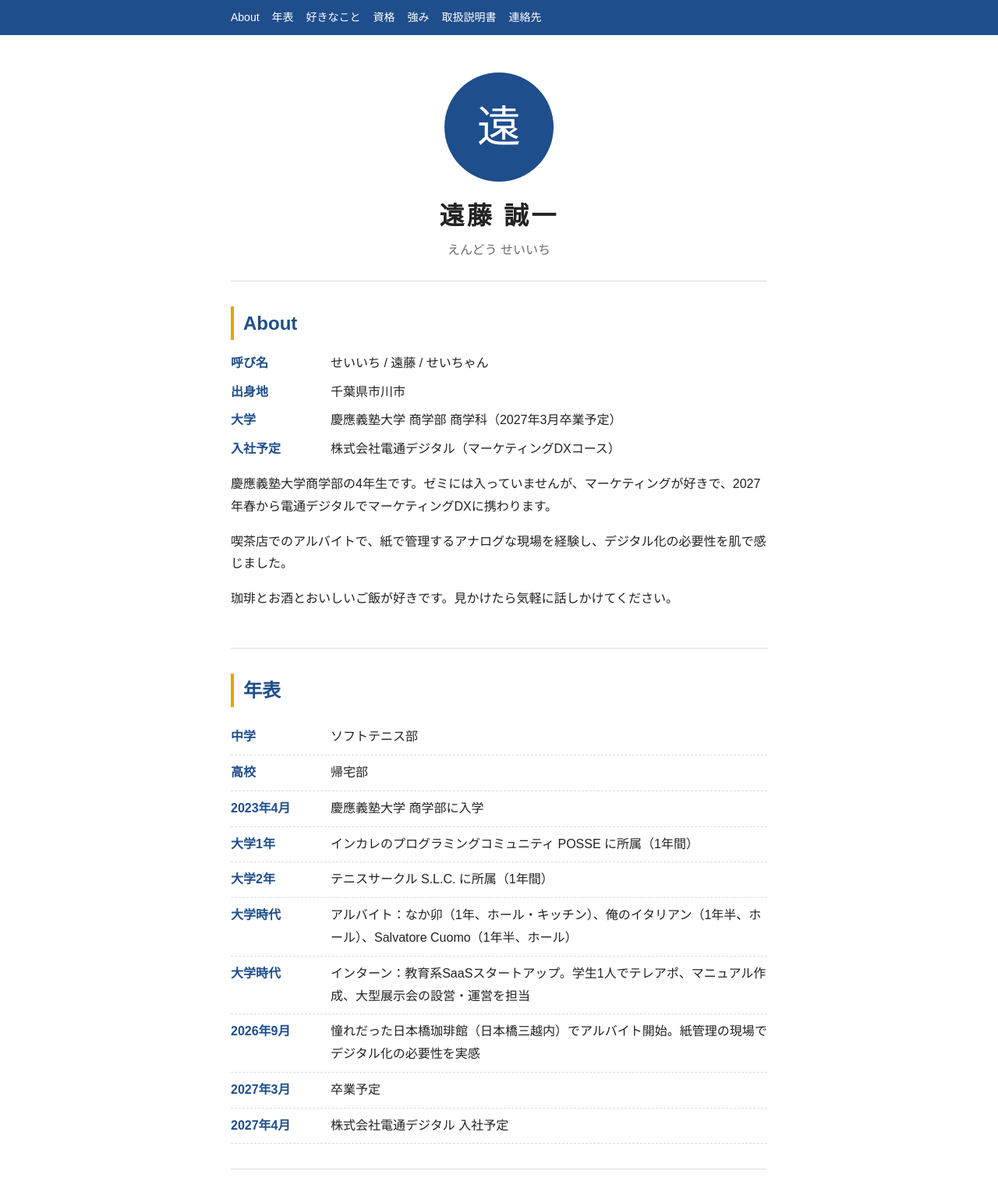
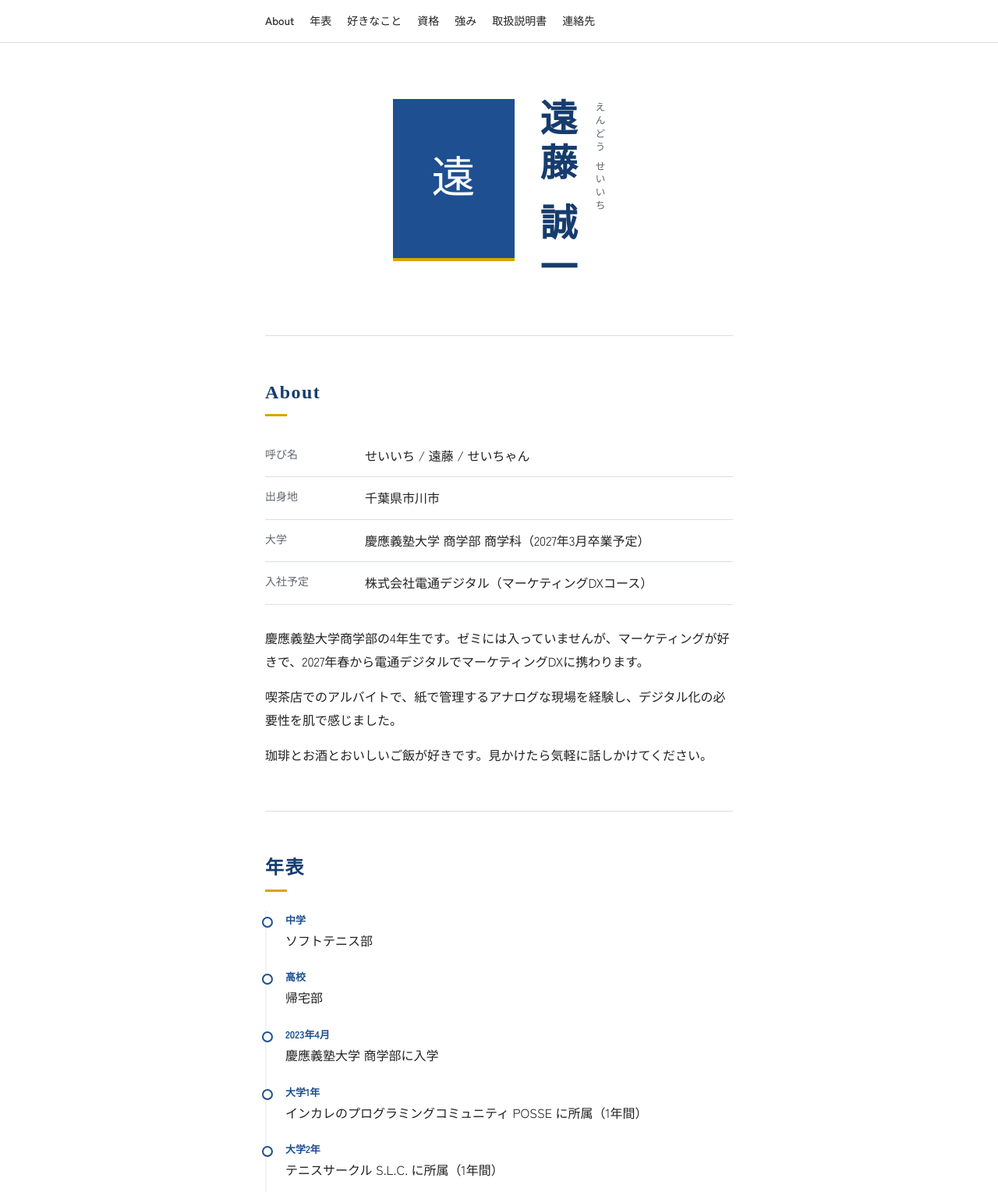
Before and after one commit to Seiichi6541/self-intro-site, a plain HTML site: page index.html in a window 1280 px wide. Shown: the top 1529 px of the page at 78% size. Drawn offline with Linux system fonts and the light colour scheme; a web font is replaced by a local one.

Commit message:
デザインを整える（誠実・きちんと）
- 名前を明朝体の縦書きにし、名刺のようなトップに
- 見出しは明朝体、本文はゴシック体（Google Fonts）
- 青をメインに、黄色は線や点の差し色だけに使用
- 年表を縦線と点で表現、話しかけネタを吹き出しに
- スマホ表示を優先し、広い画面では2列・表形式に
- スクロール演出を控えめにし、動きを減らす設定に対応

Co-Authored-By: Claude Opus 5.5 <noreply@anthropic.com>
Claude-Session: https://claude.ai/code/session_019fE6b9k84ZFrou1Lzz4TEk

```diff
--- a/style.css
+++ b/style.css
@@ -1,187 +1,372 @@
 /* ==========================================================
-   見た目の設定です。デザインは次のステップで本格的に整えます。
-   色はここでまとめて決めています。
+   見た目の設定
+   雰囲気：誠実・きちんと
+   色：メインは青、差し色は濃いめの黄色、他は白・黒・灰色
+   スマホ表示を最優先にし、広い画面では少しゆとりを持たせる
    ========================================================== */
 
+/* 文字：見出しと名前は明朝体（きちんと感）、本文はゴシック体（読みやすさ） */
+@import url("https://fonts.googleapis.com/css2?family=Shippori+Mincho+B1:wght@500;700&family=Zen+Kaku+Gothic+New:wght@400;500;700&display=swap");
+
 :root {
-  --color-main: #1f4e8c;    /* メイン：青 */
-  --color-accent: #e0a800;  /* 差し色：濃いめの黄色 */
-  --color-text: #222222;    /* 文字：黒 */
-  --color-muted: #6b6b6b;   /* 補足文字：灰色 */
-  --color-line: #dddddd;    /* 線：薄い灰色 */
-  --color-bg: #ffffff;      /* 背景：白 */
-  --color-bg-soft: #f4f6f9; /* うすい背景 */
+  /* 色 */
+  --blue: #1d4f91;        /* メイン：青 */
+  --blue-deep: #163c6e;   /* 見出し用の濃い青 */
+  --blue-pale: #eef3f9;   /* うすい青（背景用） */
+  --yellow: #d9a400;      /* 差し色：濃いめの黄色（線や点だけに使う） */
+  --ink: #222222;         /* 本文：黒 */
+  --gray: #5f6670;        /* 補足：灰色 */
+  --line: #d9dde3;        /* 罫線：うすい灰色 */
+  --white: #ffffff;
+
+  /* 文字 */
+  --font-serif: "Shippori Mincho B1", "Hiragino Mincho ProN", "Yu Mincho", serif;
+  --font-sans: "Zen Kaku Gothic New", "Hiragino Sans", "Yu Gothic", sans-serif;
 }
 
 * { box-sizing: border-box; }
 
+html {
+  scroll-behavior: smooth;
+  scroll-padding-top: 64px; /* 固定メニューの分だけずらす */
+}
+
 body {
   margin: 0;
-  font-family: "Hiragino Sans", "Noto Sans JP", "Yu Gothic", sans-serif;
-  color: var(--color-text);
-  background: var(--color-bg);
-  line-height: 1.8;
+  font-family: var(--font-sans);
+  font-size: 16px;
+  line-height: 1.85;
+  color: var(--ink);
+  background: var(--white);
+  -webkit-text-size-adjust: 100%;
 }
 
 main {
-  max-width: 720px;
+  max-width: 640px;
   margin: 0 auto;
-  padding: 0 16px;
+  padding: 0 20px;
 }
 
-/* ---------- ナビ ---------- */
+a { color: var(--blue); }
+
+/* キーボード操作時のフォーカスを見やすく */
+a:focus-visible {
+  outline: 2px solid var(--blue);
+  outline-offset: 3px;
+  border-radius: 2px;
+}
+
+/* ---------- メニュー（上部に固定） ---------- */
 .site-header {
   position: sticky;
   top: 0;
   z-index: 10;
-  background: var(--color-main);
+  background: rgba(255, 255, 255, 0.96);
+  border-bottom: 1px solid var(--line);
 }
 .nav {
   display: flex;
-  gap: 16px;
-  max-width: 720px;
+  gap: 4px;
+  max-width: 640px;
   margin: 0 auto;
-  padding: 10px 16px;
+  padding: 0 12px;
   overflow-x: auto;
   white-space: nowrap;
+  scrollbar-width: none;            /* スクロールバーを隠す */
 }
+.nav::-webkit-scrollbar { display: none; }
 .nav a {
-  color: #fff;
+  display: block;
+  padding: 14px 8px 12px;
+  font-size: 14px;
+  font-weight: 500;
+  color: var(--ink);
   text-decoration: none;
-  font-size: 14px;
+  border-bottom: 2px solid transparent;
 }
-.nav a:hover { color: var(--color-accent); }
+.nav a:hover { color: var(--blue); border-bottom-color: var(--yellow); }
 
-html { scroll-behavior: smooth; scroll-padding-top: 56px; }
-
-/* ---------- トップ ---------- */
+/* ---------- トップ：名刺のように名前を縦書きで ---------- */
 .hero {
-  text-align: center;
-  padding: 48px 0 24px;
+  display: flex;
+  justify-content: center;
+  align-items: flex-start;
+  gap: 20px;
+  padding: 48px 0 40px;
 }
 .hero-photo {
-  width: 140px;
-  height: 140px;
-  margin: 0 auto 16px;
-  border-radius: 50%;
+  flex-shrink: 0;
+  width: 132px;
+  height: 176px;                    /* 証明写真に近い縦長 */
   overflow: hidden;
-  background: var(--color-bg-soft);
+  background: var(--blue-pale);
+  border-bottom: 4px solid var(--yellow);
 }
-.hero-photo img { width: 100%; height: 100%; object-fit: cover; }
+.hero-photo img {
+  display: block;
+  width: 100%;
+  height: 100%;
+  object-fit: cover;
+}
 .hero-photo.no-photo {
   display: flex;
   align-items: center;
   justify-content: center;
+  font-family: var(--font-serif);
   font-size: 56px;
-  color: #fff;
-  background: var(--color-main);
+  color: var(--white);
+  background: var(--blue);
 }
-.hero-name { margin: 0; font-size: 32px; letter-spacing: 0.1em; }
-.hero-kana { margin: 0; color: var(--color-muted); }
+.hero-name {
+  margin: 0;
+  writing-mode: vertical-rl;
+  font-family: var(--font-serif);
+  font-weight: 700;
+  font-size: 40px;
+  line-height: 1;
+  letter-spacing: 0.18em;
+  color: var(--blue-deep);
+}
+.hero-kana {
+  margin: 0;
+  writing-mode: vertical-rl;
+  font-size: 13px;
+  line-height: 1;
+  letter-spacing: 0.3em;
+  color: var(--gray);
+  padding-top: 4px;
+}
 
 /* ---------- セクション共通 ---------- */
 .section {
-  padding: 32px 0;
-  border-top: 1px solid var(--color-line);
+  padding: 40px 0;
+  border-top: 1px solid var(--line);
 }
 .section h2 {
+  margin: 0 0 24px;
+  font-family: var(--font-serif);
+  font-weight: 700;
+  font-size: 24px;
+  line-height: 1.4;
+  letter-spacing: 0.06em;
+  color: var(--blue-deep);
+}
+.section h2::after {               /* 見出しの下に黄色の短い線 */
+  content: "";
+  display: block;
+  width: 28px;
+  height: 3px;
+  margin-top: 10px;
+  background: var(--yellow);
+}
+.section h3 {
+  margin: 32px 0 12px;
+  font-size: 16px;
+  font-weight: 700;
+  color: var(--ink);
+}
+
+.coming-soon {
+  margin: 0;
+  padding: 16px;
+  font-size: 14px;
+  color: var(--gray);
+  border: 1px dashed var(--line);
+  text-align: center;
+}
+
+/* ---------- 「ラベル：値」の一覧 ---------- */
+.info-list { margin: 0; }
+.info-list dt {
+  font-size: 13px;
+  font-weight: 500;
+  color: var(--gray);
+}
+.info-list dd {
   margin: 0 0 16px;
-  color: var(--color-main);
-  border-left: 4px solid var(--color-accent);
-  padding-left: 12px;
+  padding-bottom: 14px;
+  border-bottom: 1px solid var(--line);
 }
-.section h3 { margin: 24px 0 8px; font-size: 16px; }
+.info-list dd:last-child { margin-bottom: 0; }
 
-.coming-soon { color: var(--color-muted); }
+.intro { margin-top: 28px; }
+.intro p { margin: 0 0 1em; }
+.intro p:last-child { margin-bottom: 0; }
 
-/* ラベル：値 の一覧 */
-.info-list {
-  display: grid;
-  grid-template-columns: 7em 1fr;
-  gap: 8px 16px;
+/* ---------- 年表：縦の線と点 ---------- */
+.timeline {
+  list-style: none;
   margin: 0;
+  padding: 0 0 0 20px;
+  border-left: 2px solid var(--blue-pale);
 }
-.info-list dt { font-weight: bold; color: var(--color-main); }
-.info-list dd { margin: 0; }
+.timeline-item {
+  position: relative;
+  padding: 0 0 20px 4px;
+}
+.timeline-item::before {           /* 年表の点 */
+  content: "";
+  position: absolute;
+  top: 8px;
+  left: -26px;
+  width: 10px;
+  height: 10px;
+  border-radius: 50%;
+  background: var(--white);
+  border: 2px solid var(--blue);
+}
+.timeline-item:last-child { padding-bottom: 0; }
+.timeline-item:last-child::before { /* 最後（これからの目標）だけ黄色 */
+  background: var(--yellow);
+  border-color: var(--yellow);
+}
+.timeline-when {
+  display: block;
+  font-size: 13px;
+  font-weight: 700;
+  color: var(--blue);
+}
+.timeline-what { display: block; }
 
-.intro { margin-top: 16px; }
-
-/* カード */
+/* ---------- 好きなこと・強み・弱み（一覧） ---------- */
 .cards {
   display: grid;
-  grid-template-columns: repeat(auto-fill, minmax(200px, 1fr));
-  gap: 12px;
+  grid-template-columns: 1fr;
 }
 .card {
-  padding: 16px;
-  border: 1px solid var(--color-line);
-  border-radius: 8px;
-  background: var(--color-bg-soft);
+  padding: 16px 0;
+  border-bottom: 1px solid var(--line);
 }
-.card-title { margin: 0 0 4px; color: var(--color-main); }
-.card-text { margin: 0; font-size: 14px; }
+.card:first-child { padding-top: 0; }
+.card-title {
+  margin: 0 0 4px;
+  font-family: var(--font-serif);
+  font-size: 18px;
+  font-weight: 700;
+  color: var(--blue-deep);
+}
+.card-text { margin: 0; font-size: 15px; }
 
-/* 年表 */
-.timeline { list-style: none; margin: 0; padding: 0; }
-.timeline-item {
-  display: grid;
-  grid-template-columns: 7em 1fr;
-  gap: 16px;
-  padding: 8px 0;
-  border-bottom: 1px dashed var(--color-line);
+/* 話しかけネタ：吹き出し */
+.topics {
+  list-style: none;
+  margin: 0;
+  padding: 0;
+  display: flex;
+  flex-direction: column;
+  align-items: flex-start;
+  gap: 8px;
 }
-.timeline-when { font-weight: bold; color: var(--color-main); }
+.topics li {
+  padding: 8px 14px;
+  font-size: 15px;
+  background: var(--blue-pale);
+  border-radius: 14px 14px 14px 2px;
+}
 
-/* 取扱説明書の「よく言われること」 */
+/* 資格 */
+.simple-list { margin: 0; padding-left: 1.2em; }
+
+/* ---------- 取扱説明書 ---------- */
 .callout {
-  margin-bottom: 16px;
-  padding: 16px;
-  border-left: 4px solid var(--color-accent);
-  background: var(--color-bg-soft);
+  margin-bottom: 28px;
+  padding: 20px;
+  background: var(--blue-pale);
+  border-top: 3px solid var(--blue);
 }
 .callout p { margin: 0; }
-.callout-said { font-weight: bold; }
+.callout-said {
+  margin-bottom: 8px !important;
+  font-family: var(--font-serif);
+  font-weight: 700;
+  font-size: 17px;
+  color: var(--blue-deep);
+}
 
-/* SNS */
-.sns { display: flex; gap: 12px; list-style: none; padding: 0; }
+/* ---------- 連絡先 ---------- */
+.sns {
+  display: flex;
+  flex-wrap: wrap;
+  gap: 10px;
+  list-style: none;
+  margin: 0 0 12px;
+  padding: 0;
+}
 .sns-link {
   display: inline-block;
-  padding: 6px 16px;
-  border-radius: 999px;
-  background: var(--color-main);
-  color: #fff;
+  min-width: 128px;
+  padding: 10px 20px;
+  font-weight: 700;
+  text-align: center;
   text-decoration: none;
+  color: var(--white);
+  background: var(--blue);
+  border: 1px solid var(--blue);
 }
-.sns-link.is-empty { background: var(--color-line); color: var(--color-muted); }
-
-/* QRコード */
-.qr { width: 160px; margin-top: 16px; text-align: center; }
-.qr-caption { margin: 0; font-size: 12px; color: var(--color-muted); }
-
-/* フッター */
-.site-footer {
-  text-align: center;
-  padding: 24px;
-  color: var(--color-muted);
-  font-size: 12px;
+.sns-link:hover { background: var(--blue-deep); }
+.sns-link.is-empty {
+  font-weight: 400;
+  color: var(--gray);
+  background: var(--white);
+  border: 1px dashed var(--line);
 }
 
-/* ---------- スクロール演出 ---------- */
+.qr {
+  width: 152px;
+  margin-top: 28px;
+  padding: 12px 12px 8px;
+  text-align: center;
+  border: 1px solid var(--line);
+}
+.qr svg { display: block; width: 100%; height: auto; }
+.qr-caption { margin: 4px 0 0; font-size: 12px; color: var(--gray); }
+
+/* ---------- フッター ---------- */
+.site-footer {
+  padding: 32px 20px;
+  text-align: center;
+  font-size: 12px;
+  color: var(--white);
+  background: var(--blue-deep);
+}
+.site-footer p { margin: 0; }
+
+/* ---------- スクロール演出（控えめに） ---------- */
 .fade-in {
   opacity: 0;
-  transform: translateY(20px);
-  transition: opacity 0.6s ease, transform 0.6s ease;
+  transform: translateY(12px);
+  transition: opacity 0.7s ease, transform 0.7s ease;
 }
 .fade-in.is-visible { opacity: 1; transform: none; }
 
-/* 動きを減らす設定の人には演出をしない */
 @media (prefers-reduced-motion: reduce) {
+  html { scroll-behavior: auto; }
   .fade-in { opacity: 1; transform: none; transition: none; }
-  html { scroll-behavior: auto; }
 }
 
-/* スマホ */
-@media (max-width: 480px) {
-  .info-list, .timeline-item { grid-template-columns: 1fr; gap: 0 16px; }
-  .info-list dd { margin-bottom: 8px; }
+/* ---------- 広い画面（タブレット・PC） ---------- */
+@media (min-width: 640px) {
+  .hero { gap: 28px; padding: 72px 0 56px; }
+  .hero-photo { width: 156px; height: 208px; }
+  .hero-name { font-size: 48px; }
+
+  .section { padding: 56px 0; }
+
+  .info-list {
+    display: grid;
+    grid-template-columns: 8em 1fr;
+  }
+  .info-list dt,
+  .info-list dd {
+    padding: 12px 0;
+    margin: 0;
+    border-bottom: 1px solid var(--line);
+  }
+  .info-list dt { font-size: 14px; }
+
+  .cards {
+    grid-template-columns: 1fr 1fr;
+    column-gap: 32px;
+  }
+  .card:nth-child(2) { padding-top: 0; }
 }
```
